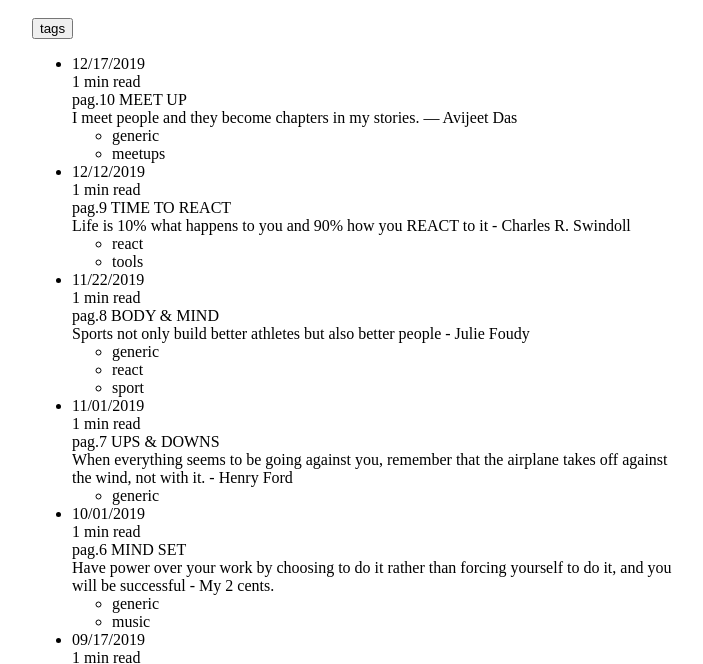
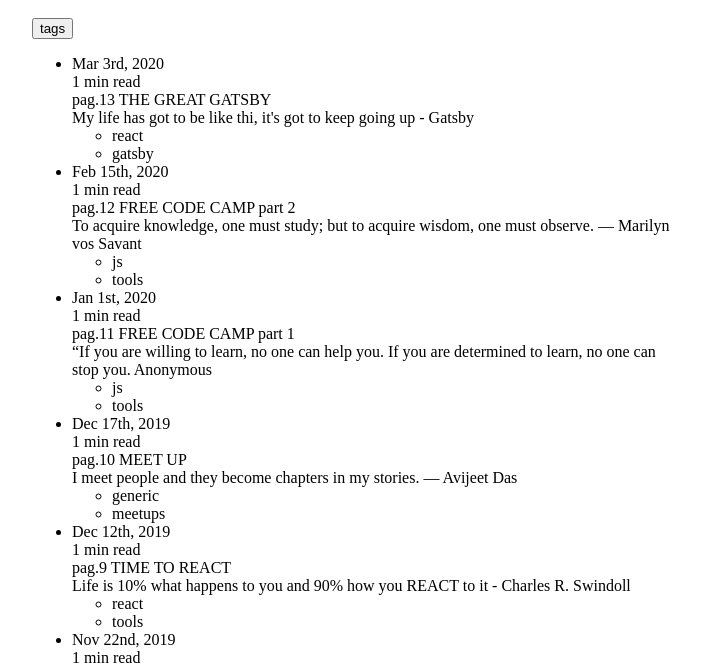
Before and after one commit to RobertoCastelli/portfolio-gatsby, a Gatsby site: page /posts in a window 1280 px wide. Shown: the part 867-1531 px from the top of the page, without its empty margins (283-986 px from the left). Built offline with nearby package versions, Linux system fonts and the light colour scheme; Gatsby itself is replaced by a stand-in of ours; a web font is replaced by a local one.

Commit message:
fixed dates format

```diff
--- a/src/pages/posts.js
+++ b/src/pages/posts.js
@@ -16,7 +16,7 @@ const Posts = () => {
               slug
             }
             frontmatter {
-              date
+              date(formatString: "MMM Do, YYYY")
               intro
               title
               tags
--- a/src/posts/001.md
+++ b/src/posts/001.md
@@ -1,6 +1,6 @@
 ---
 title: "pag.01 PLANNING"
-date: 08/01/2019
+date: 2019-08-01
 intro: "Plans are worthless. Planning is essential. ~ Dwight D. Eisenhower"
 tags: ["generic"]
 ---
--- a/src/posts/002.md
+++ b/src/posts/002.md
@@ -1,6 +1,6 @@
 ---
 title: "pag.02 RESOURCES"
-date:  08/02/2019
+date:  2019-08-02
 intro: "This is an evolving compendium of resources that helped me going on. I'll keep adding them whatever I find rilevant in this journey."
 tags: ["generic", "tools"]
 ---
--- a/src/posts/003.md
+++ b/src/posts/003.md
@@ -1,6 +1,6 @@
 ---
 title: "pag.3 PROJECT LIST"
-date:  08/03/2019
+date:  2019-08-03
 intro: "Motivation is what gets you started, but it's the habits that keep you going. - Jim Rohn"
 tags: ["generic", "projects"]
 ---
--- a/src/posts/004.md
+++ b/src/posts/004.md
@@ -1,6 +1,6 @@
 ---
 title: "pag.4 LEARNING ON HOLIDAYS - part 1"
-date:  09/10/2019
+date:  2019-09-01
 intro: "The holidays are only holy if we make them so. - Marianne Williamson"
 tags: ["generic", "js", "holidays"]
 ---
--- a/src/posts/005.md
+++ b/src/posts/005.md
@@ -1,6 +1,6 @@
 ---
 title: "pag.5 LEARNING ON HOLIDAYS - part 2"
-date:  09/17/2019
+date:  2019-09-02
 intro: "The game has its ups and downs but you can never lose focus on your individual goals and you can't let yourself be beaten because of the lack of effort. - Michael Jordan"
 tags: ["generic", "js", "holidays"]
 ---
--- a/src/posts/006.md
+++ b/src/posts/006.md
@@ -1,6 +1,6 @@
 ---
 title: "pag.6 MIND SET"
-date:  10/01/2019
+date:  2019-10-01
 intro: "Have power over your work by choosing to do it rather than forcing yourself to do it, and you will be successful - My 2 cents."
 tags: ["generic", "music"]
 ---
--- a/src/posts/007.md
+++ b/src/posts/007.md
@@ -1,6 +1,6 @@
 ---
 title: "pag.7 UPS & DOWNS"
-date:  11/01/2019
+date:  2019-11-01
 intro: "When everything seems to be going against you, remember that the airplane takes off against the wind, not with it. - Henry Ford"
 tags: ["generic"]
 ---
--- a/src/posts/008.md
+++ b/src/posts/008.md
@@ -1,6 +1,6 @@
 ---
 title: "pag.8 BODY & MIND"
-date:  11/22/2019
+date:  2019-11-22
 intro: "Sports not only build better athletes but also better people - Julie Foudy"
 tags: ["generic", "react", "sport"]
 ---
--- a/src/posts/009.md
+++ b/src/posts/009.md
@@ -1,6 +1,6 @@
 ---
 title: "pag.9 TIME TO REACT"
-date:  12/12/2019
+date:  2019-12-12
 intro: "Life is 10% what happens to you and 90% how you REACT to it - Charles R. Swindoll"
 tags: ["react", "tools"]
 ---
--- a/src/posts/010.md
+++ b/src/posts/010.md
@@ -1,6 +1,6 @@
 ---
 title: "pag.10 MEET UP"
-date:   12/17/2019
+date:   2019-12-17
 intro: "I meet people and they become chapters in my stories. ― Avijeet Das"
 tags: ["generic", "meetups"]
 ---
--- a/src/posts/011.md
+++ b/src/posts/011.md
@@ -1,6 +1,6 @@
 ---
 title: "pag.11 FREE CODE CAMP part 1"
-date:  01/17/2020
+date:  2020-01-01
 intro: "“If you are willing to learn, no one can help you. If you are determined to learn, no one can stop you. Anonymous"
 tags: ["js", "tools"]
 ---
--- a/src/posts/012.md
+++ b/src/posts/012.md
@@ -1,6 +1,6 @@
 ---
 title: "pag.12 FREE CODE CAMP part 2"
-date:  02/02/2020
+date:  2020-02-15
 intro: "To acquire knowledge, one must study;
 but to acquire wisdom, one must observe.
 ― Marilyn vos Savant"
--- a/src/posts/013.md
+++ b/src/posts/013.md
@@ -1,6 +1,6 @@
 ---
 title: "pag.13 THE GREAT GATSBY"
-date:  03/01/2020
+date:  2020-03-03
 intro: "My life has got to be like thi, it's got to keep going up - Gatsby"
 tags: ["react", "gatsby"]
 ---
```
